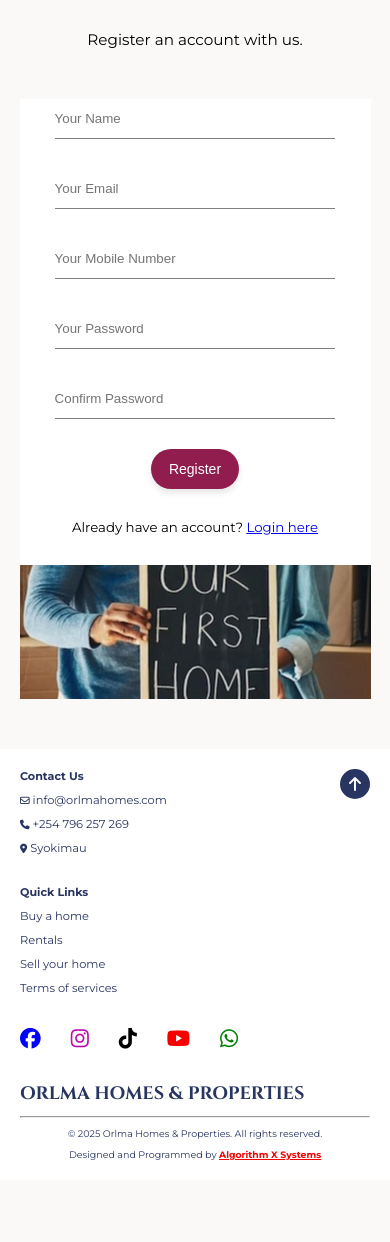
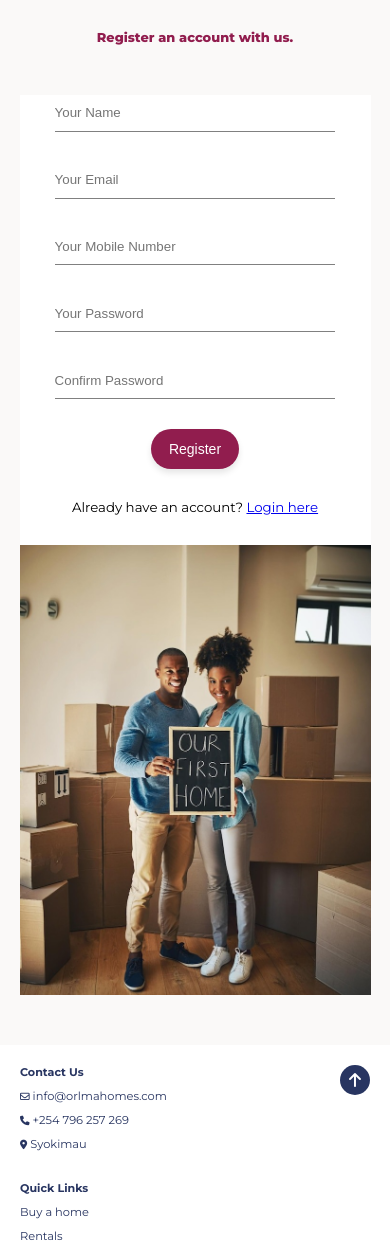
Before and after one commit to kevin-magu/ormlahomes, a PHP site: page /orlmahomes/register in a window 390 px wide. Shown: the top 1242 px of the page. Before the commit the page ends 1160 px from the top, so only its background shows below. Run offline with PHP 8.4, Linux system fonts and the light colour scheme; some libraries are stand-ins or nearby versions.

Commit message:
orlma homes

```diff
--- a/filterCommercialProperties.php
+++ b/filterCommercialProperties.php
@@ -30,14 +30,13 @@ function renderPropertyCard($property, $images) {
         $stmt->close();
     }
     ?>
-    <div class="cards-container">
+        <a href="property?ref=<?= urlencode($token) ?>" style="text-decoration: none; color: inherit;">
         <div class="property-card" style="position: relative;">
             <!-- Heart icon outside the <a> tag with positioning -->
             <i class="fa-regular fa-heart heart-icon"
                    data-property-id="<?php echo htmlspecialchars((int) $property['id'], ENT_QUOTES, 'UTF-8'); ?>"></i>
 
                 <?php $token = base64_encode("property_" . $property['id']); ?>
-            <a href="property?ref=<?= urlencode($token) ?>" style="text-decoration: none; color: inherit;">
                 <section class="justify-centre">
                     <div class="swiper mySwiper">
                         <div class="swiper-wrapper">
@@ -62,9 +61,8 @@ function renderPropertyCard($property, $images) {
                 </div>
                 <p>Ksh <?= number_format((int)$property['price']); ?></p>
                 <p><i class="fa-solid fa-location-dot"></i> <?= htmlspecialchars($property['location'], ENT_QUOTES, 'UTF-8'); ?></p>
-            </a>
         </div>
-    </div>
+        </a>
     <?php
 }
 
--- a/register.php
+++ b/register.php
@@ -14,7 +14,7 @@ include './includes/navbar.php';
     <title>Register an account</title>
 </head>
 <body>
-<p class="justify-centre buy-page-title margin-top30">Register an account with us.</p>
+<p class="justify-centre all-pages-title margin-top30">Register an account with us.</p>
     <div class="form-container margin-top50 display-flex justify-centre">
         <div class="sections-container display-flex">
             <div class="section-1"></div>
--- a/styles/authenticationPages.css
+++ b/styles/authenticationPages.css
@@ -17,6 +17,7 @@
     background: url(../images/couple-buying-a-home.jpg);
     background-position: center;
     background-repeat: no-repeat;
+    background-size: cover;
 }
 .sections-container .section-2{
     width: 50%;
@@ -52,13 +53,20 @@
 @media screen and (max-width: 768px) {
     .sections-container .section-1, .sections-container .section-2{
         width: 100%;
+        height: 50%;
     }
     .sections-container{
         width: 90%;
         flex-direction: column-reverse;
     }
+    .sections-container{
+        height: 900px;
+    }
+
 }
+
 @media screen and (max-width: 520px) {
+
     form p{
         font-size: 14px;
     }
--- a/styles/commonStyles.css
+++ b/styles/commonStyles.css
@@ -655,6 +655,10 @@ button a{
     }
 }
 @media screen and (max-width: 520px) {
+    .p-filter-container{
+        width: 300px;
+        gap: 25px;
+    }
     .all-pages-title{
         font-size: 14px;
     }
```
Also changed, not shown: commercials.php (+4 -5 lines), filterIndustrialProperties.php (+6 -9 lines), filterResidentialProperties.php (+3 -5 lines).
